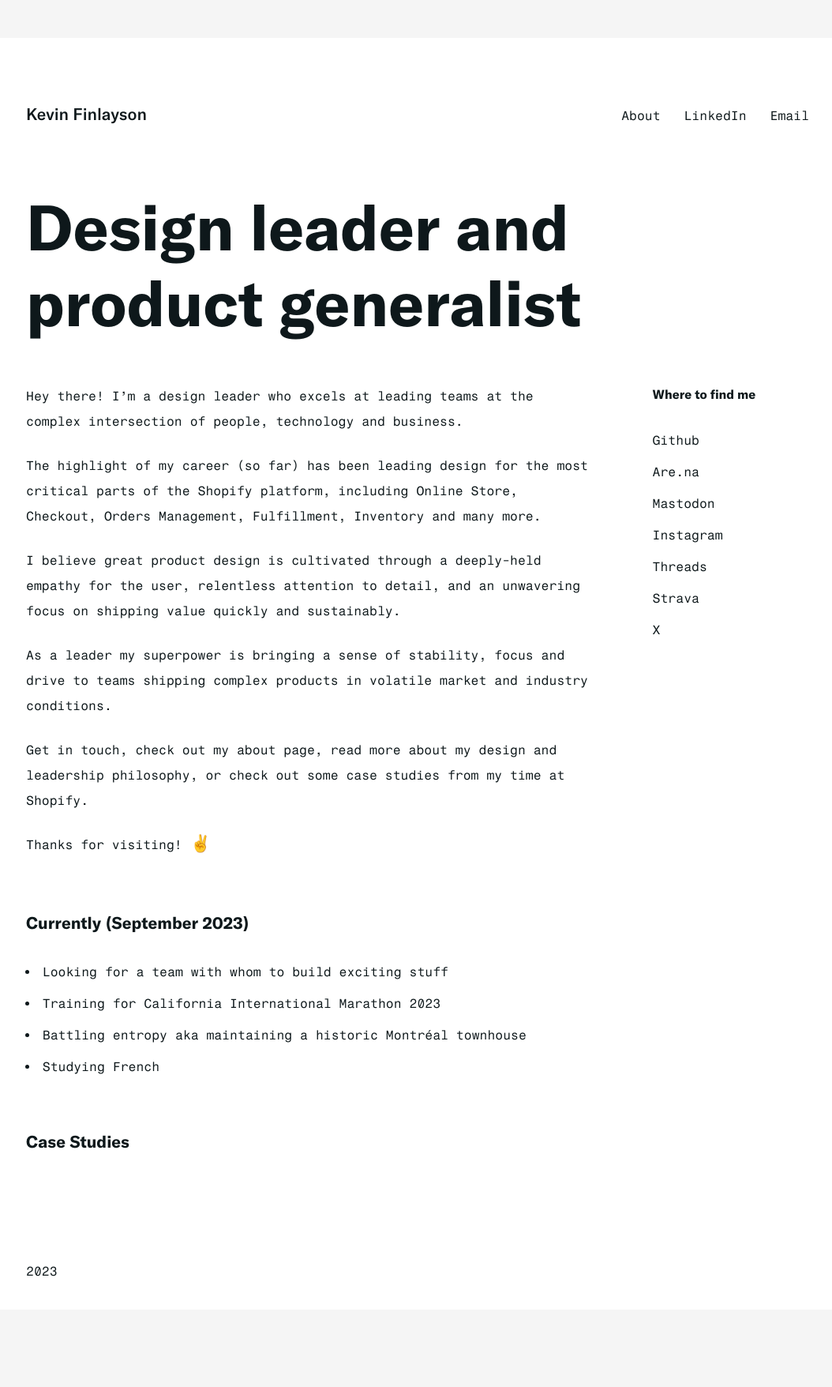
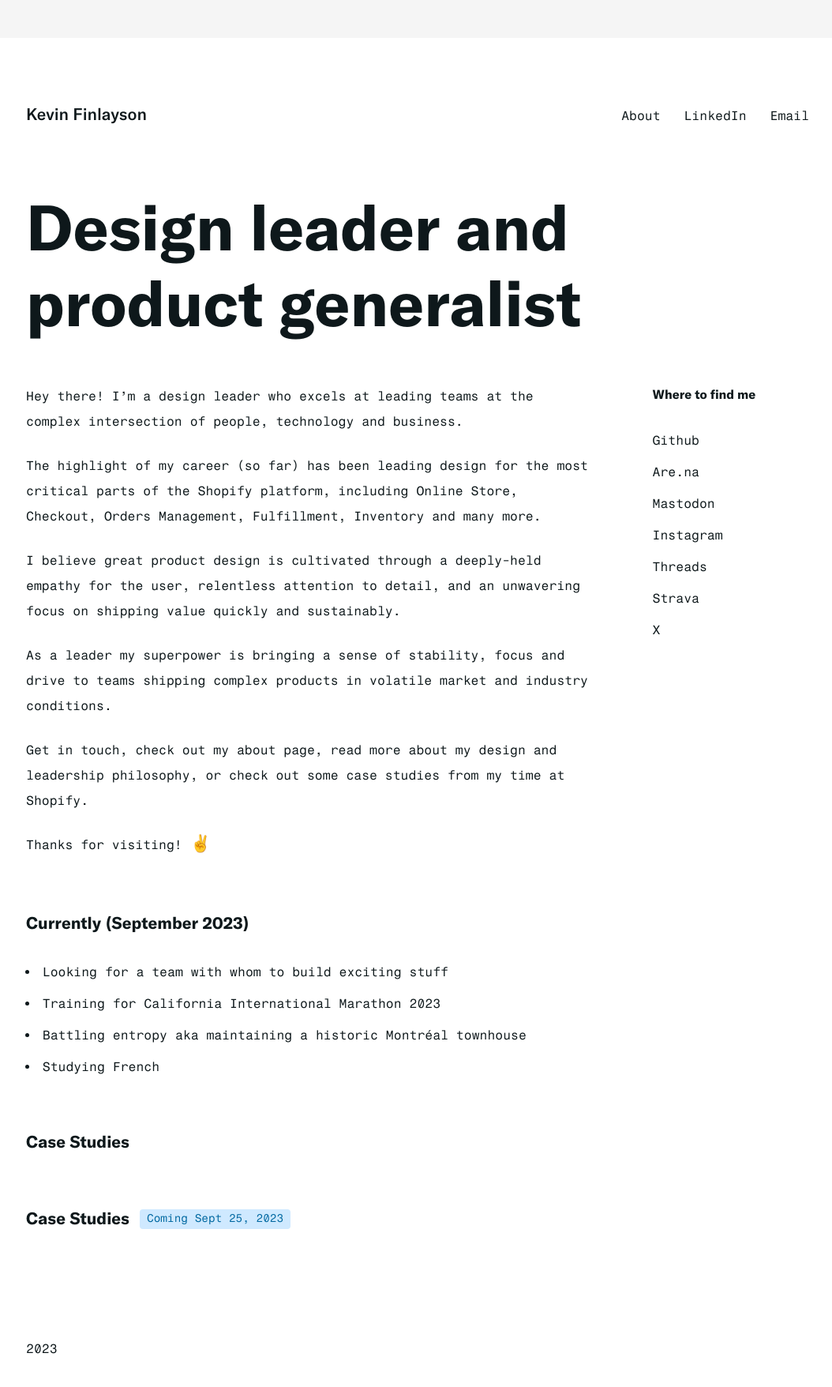
Before and after one commit to kevinfinlayson/kevinfinlayson.com, a Jekyll site: the page built from index.markdown, in a window 1280 px wide. Shown: the whole page at 79% size, without its empty margins (111-1165 px from the left). Built offline with Jekyll 4.4.1, drawn with Linux system fonts in a browser that asks for light colours; before the commit the page ends 1658 px from its top, so only the background shows below that.

Commit message:
status pills, notification styling

```diff
--- a/_sass/page-home.scss
+++ b/_sass/page-home.scss
@@ -1 +1,7 @@
 // Home
+
+h4 .status {
+    position: relative;
+    top: -2px;
+    margin-left: 8px;
+}
--- a/_sass/typography.scss
+++ b/_sass/typography.scss
@@ -6,3 +6,18 @@
     font-size: $large;
     line-height: 0;
 }
+
+
+.status {
+    font-family: $mono;
+    display: inline-block;
+    font-size: $small;
+    font-weight: 400;
+    border-radius: 4px;
+    padding: 4px 9px;
+    vertical-align: middle;
+}
+.notification {
+    color: $notification;
+    background-color: $notification-background;
+}
--- a/index.markdown
+++ b/index.markdown
@@ -28,3 +28,4 @@ Thanks for visiting! <span class="emoji">&#x270C;</span>
 
 
 #### Case Studies
+#### Case Studies <span class="status notification">Coming Sept 25, 2023</span>
```
